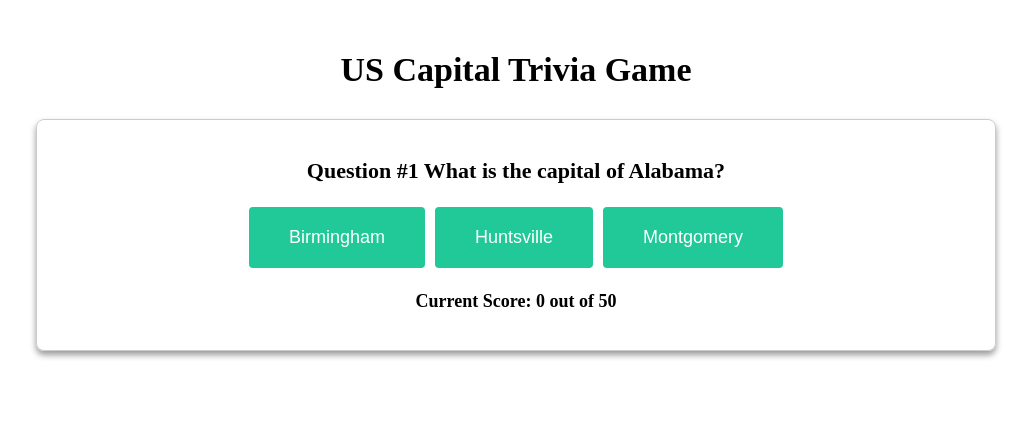
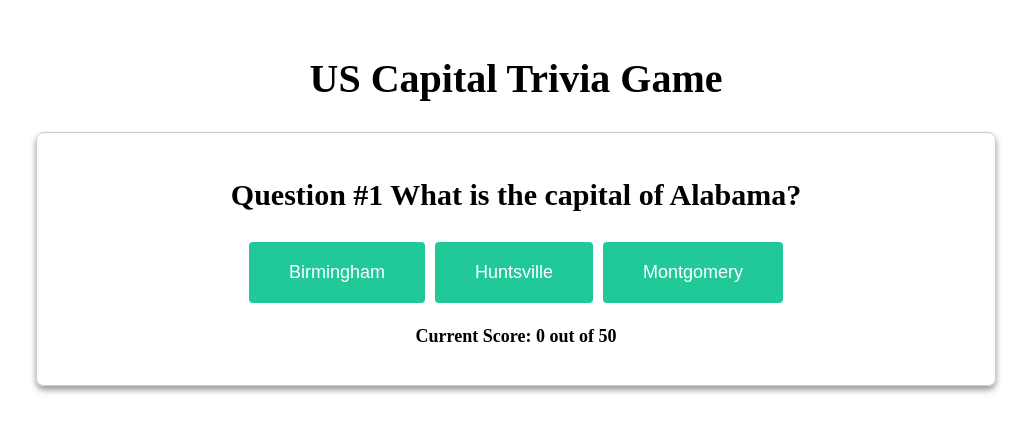
Before and after one commit to mike242424/us-capital-trivia-client, a React (Vite) app: page / in a window 1280 px wide. Shown: the top 432 px of the page, without its empty margins (124-1155 px from the left). Built offline with nearby package versions, Linux system fonts and the light colour scheme.

Commit message:
even more size adjustments

```diff
--- a/src/components/FinalResult.tsx
+++ b/src/components/FinalResult.tsx
@@ -17,27 +17,28 @@ const ResultWrapper = styled.div`
 `;
 
 const FinalScore = styled.h2`
-  font-size: 22px;
+  font-size: 30px;
   font-weight: bold;
 
-  @media (max-width: 681.6px) {
+  @media (max-width: 750px) {
     font-size: 18px;
   }
 `;
 
 const ResultMessage = styled.p`
-  font-size: 18px;
+  font-size: 24px;
   font-weight: bold;
   margin-top: 10px;
 
-  @media (max-width: 681.6px) {
+  @media (max-width: 750px) {
     font-size: 14px;
   }
 `;
 
 const RetryButton = styled.button`
-  margin-top: 5px;
-  padding: 10px 20px;
+  font-size: 18px;
+  margin: 5px;
+  padding: 20px 40px;
   background-color: #20c997;
   color: white;
   border: none;
@@ -46,6 +47,11 @@ const RetryButton = styled.button`
 
   &:hover {
     background-color: #1a9982;
+  }
+
+  @media (max-width: 750px) {
+    font-size: 12px;
+    padding: 10px 20px;
   }
 `;
 
--- a/src/components/Question.tsx
+++ b/src/components/Question.tsx
@@ -14,23 +14,20 @@ const QuestionWrapper = styled.div`
   display: flex;
   flex-direction: column;
   align-items: center;
+  text-align: center;
   margin: 20px;
   padding: 20px;
   border: 1px solid #ccc;
   border-radius: 8px;
   box-shadow: 0px 4px 6px rgba(0, 0, 0, 0.4);
-
-  @media (max-width: 681.6px) {
-    text-align: center;
-  }
 `;
 
 const QuestionTitle = styled.h2`
-  font-size: 22px;
+  font-size: 30px;
   font-weight: bold;
   text-align: center;
 
-  @media (max-width: 681.6px) {
+  @media (max-width: 750px) {
     font-size: 18px;
   }
 `;
@@ -49,7 +46,7 @@ const ChoiceButton = styled.button`
     background-color: #1a9982;
   }
 
-  @media (max-width: 681.6px) {
+  @media (max-width: 750px) {
     font-size: 12px;
     padding: 10px 20px;
     width: 60%;
@@ -61,7 +58,7 @@ const ScoreText = styled.p`
   font-weight: bold;
   text-align: center;
 
-  @media (max-width: 681.6px) {
+  @media (max-width: 750px) {
     font-size: 14px;
   }
 `;
--- a/src/components/Quiz.tsx
+++ b/src/components/Quiz.tsx
@@ -6,10 +6,10 @@ import { questions } from "../data/quizData";
 
 const Title = styled.h1`
   text-align: center;
-  font-size: 34px;
+  font-size: 40px;
   margin-bottom: 30px;
 
-  @media (max-width: 681.6px) {
+  @media (max-width: 750px) {
     font-size: 28px;
   }
 `;
```
